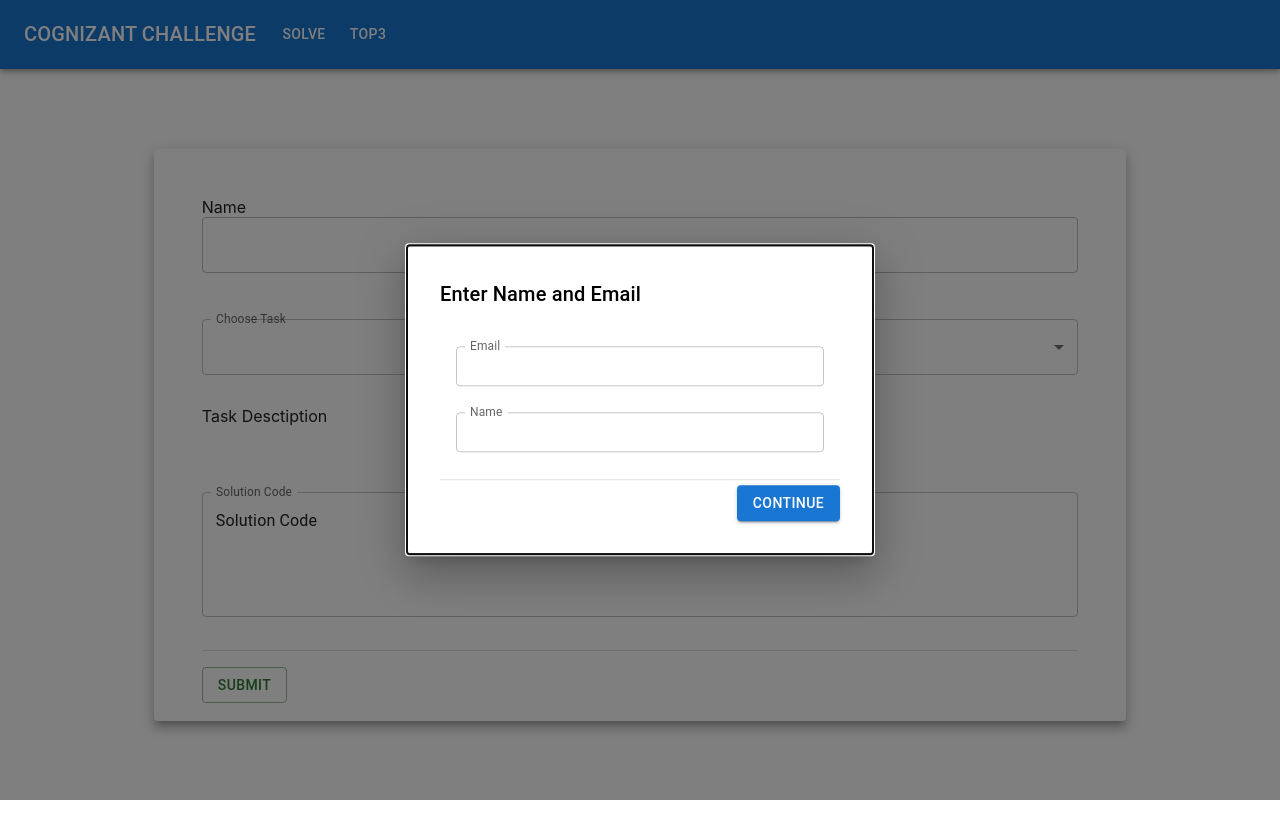
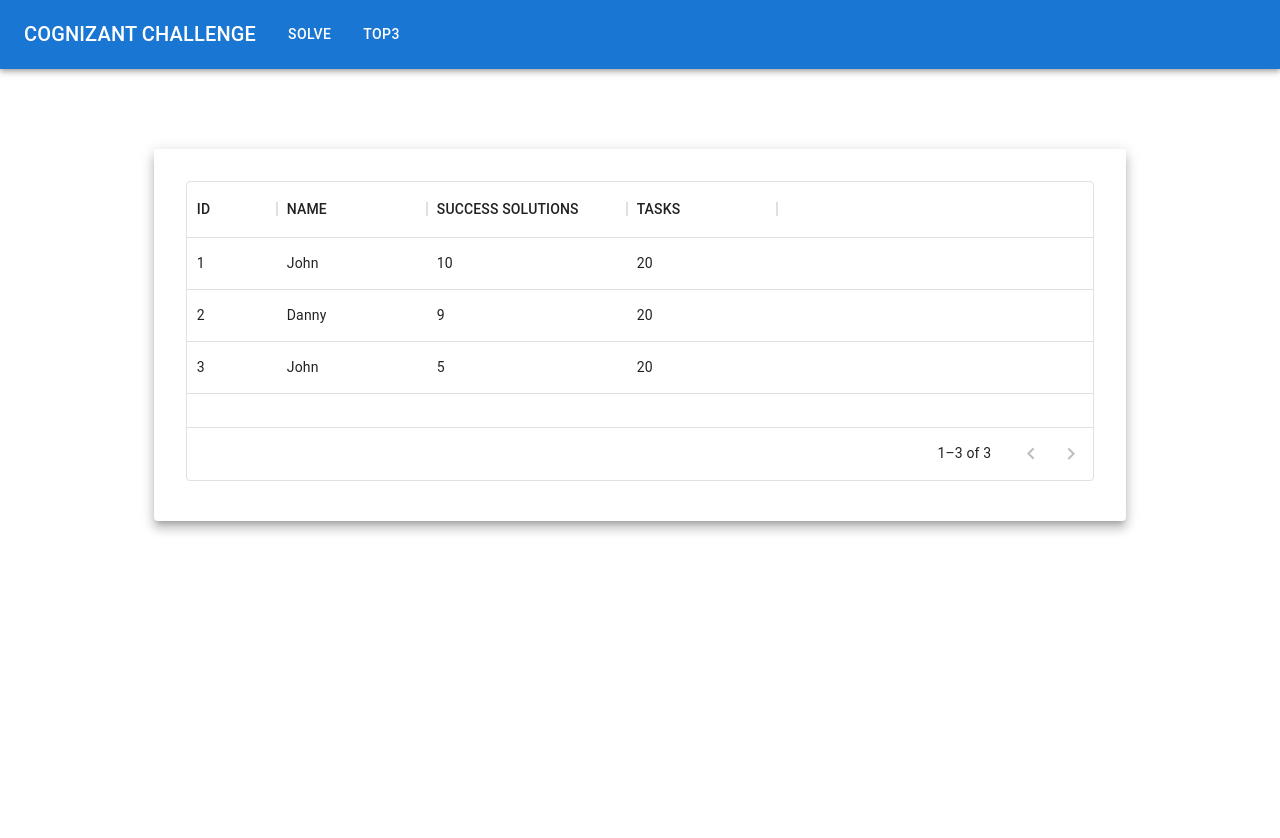
Before and after one commit to ax3cubed/cognizant-challenge, a React (Create React App) app: page /top3 in a window 1280 px wide. Shown: the top 838 px of the page. Built offline with nearby package versions, Linux system fonts and the light colour scheme.

Commit message:
Added the app header  and the top 3 page

```diff
--- a/package.json
+++ b/package.json
@@ -7,6 +7,7 @@
     "@emotion/styled": "^11.6.0",
     "@mui/icons-material": "^5.4.1",
     "@mui/material": "^5.4.1",
+    "@mui/x-data-grid": "^5.5.1",
     "@testing-library/jest-dom": "^5.16.2",
     "@testing-library/react": "^12.1.2",
     "@testing-library/user-event": "^13.5.0",
--- a/src/App.js
+++ b/src/App.js
@@ -1,7 +1,8 @@
 import Header from "./components/header/header";
 import Task from "./components/task/task";
+import Top3 from "./components/top3/top3";
 import "./styles/App.css";
-import { BrowserRouter as Router, Switch, Route } from "react-router-dom";
+import { BrowserRouter as Router, Routes, Route } from "react-router-dom";
 
 function App() {
   return (
@@ -11,7 +12,10 @@
           <Header></Header>
         </div>
 
-        <Task />
+        <Routes>
+          <Route path="/" element={<Task />}></Route>
+          <Route path="/top3" element={<Top3 />}></Route>
+        </Routes>
       </div>
     </Router>
   );
--- a/src/components/header/header.js
+++ b/src/components/header/header.js
@@ -12,13 +12,16 @@
 import MenuIcon from "@mui/icons-material/Menu";
 import { Component } from "react";
 import { Box } from "@mui/system";
-
+import { Link } from "react-router-dom";
 class Header extends Component {
-  constructor(props) {
-    super(props);
-  }
   state = {
-    pages: ["SOLVE", "TOP3"],
+    pages: [
+      {
+        name: "SOLVE",
+        route: "/",
+      },
+      { name: "TOP3", route: "/top3" },
+    ],
     anchorNav: null,
   };
 
@@ -74,9 +77,9 @@
                     display: { xs: "block", md: "none" },
                   }}
                 >
-                  {pages.map((page) => (
-                    <MenuItem key={page} onClick={this.handleCloseNavMenu}>
-                      <Typography textAlign="center">{page}</Typography>
+                  {pages.map((page, index) => (
+                    <MenuItem key={index} onClick={this.handleCloseNavMenu}>
+                      <Typography textAlign="center">{page.name}</Typography>
                     </MenuItem>
                   ))}
                 </Menu>
@@ -90,13 +93,16 @@
                 COGNIZANT CHALLENGE
               </Typography>
               <Box sx={{ flexGrow: 1, display: { xs: "none", md: "flex" } }}>
-                {pages.map((page) => (
+                {pages.map((page, index) => (
                   <Button
-                    key={page}
+                    component={Link}
+                    to={page.route}
+                    key={index}
+                    variant="raised"
                     onClick={this.handleCloseNavMenu}
                     sx={{ my: 2, color: "white", display: "block" }}
                   >
-                    {page}
+                    {page.name}
                   </Button>
                 ))}
               </Box>
--- /dev/null
+++ b/src/components/top3/top3.js
@@ -0,0 +1,77 @@
+import { Card, CardContent, Grid } from "@mui/material";
+import { DataGrid } from "@mui/x-data-grid";
+import React, { useEffect } from "react";
+
+const Top3 = (props) => {
+  const [userTasks, setUserTasks] = React.useState([]);
+
+  useEffect(() => {
+    setUserTasks([
+      { name: "John", totalSuccess: 10, totalTasks: 20, id: 1 },
+      { name: "Danny", totalSuccess: 9, totalTasks: 20, id: 2 },
+      { name: "John", totalSuccess: 5, totalTasks: 20, id: 3 },
+    ]);
+  }, []);
+  const columns = [
+    { field: "id", headerName: "ID", width: 90 },
+    {
+      field: "name",
+      headerName: "NAME",
+      width: 150,
+      editable: false,
+    },
+    {
+      field: "totalSuccess",
+      headerName: "SUCCESS\n SOLUTIONS",
+      width: 200,
+      editable: false,
+    },
+    {
+      field: "totalTasks",
+      headerName: "TASKS",
+      width: 150,
+      editable: false,
+    },
+  ];
+  return (
+    <div style={{ height: 400, width: "100%" }}>
+      <Grid
+        container
+        spacing={0}
+        direction="column"
+        alignItems="center"
+        justify="center"
+        style={{ minHeight: "100vh" }}
+      >
+        <Grid item sx={3}>
+          <Card
+            sx={{
+              "& > :not(style)": {
+                minHeight: "300px",
+                m: 2,
+                width: "90ch",
+                height: "3ch",
+              },
+            }}
+            raised={true}
+          >
+            <CardContent
+            //   sx={{
+            //     "& > :not(style)": { m: 2, height: "7ch" },
+            //   }}
+            >
+              <DataGrid
+                rows={userTasks}
+                columns={columns}
+                pageSize={5}
+                rowsPerPageOptions={[3]}
+              />
+            </CardContent>
+          </Card>
+        </Grid>
+      </Grid>
+    </div>
+  );
+};
+
+export default Top3;
```
Also changed, not shown: 1 other file (tests, documents, lock files or other folders).
